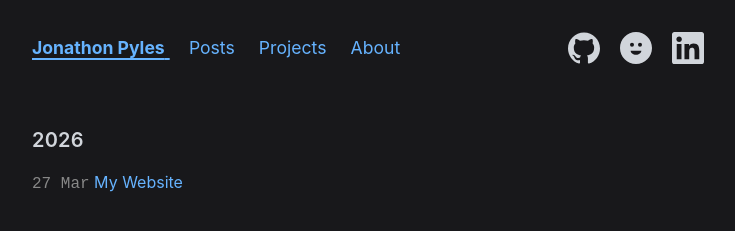
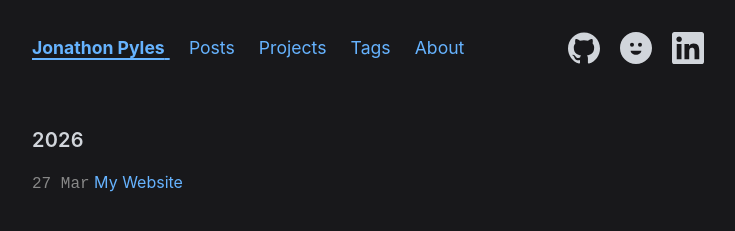
Before and after one commit to JNPyles/JNPyles.github.io, a Jekyll site: the page built from index.html, in a window 1280 px wide. Shown: the top 231 px of the page, without its empty margins (272-1007 px from the left). Built offline with Jekyll 4.4.1, drawn with Linux system fonts in a browser that asks for light colours; nearby versions of some CDN libraries.

Commit message:
Update default.html

```diff
--- a/_layouts/default.html
+++ b/_layouts/default.html
@@ -21,6 +21,9 @@
             </a>
             <a href="/projects/" class="{% if page.url contains '/projects/' %}active{% endif %}">
                 Projects
+            </a>
+            <a href="/tags/" class="{% if page.url contains '/tags/' %}active{% endif %}">
+                Tags
             </a>
             <a href="/about/" class="{% if page.url contains '/about/' %}active{% endif %}">
                 About
```
